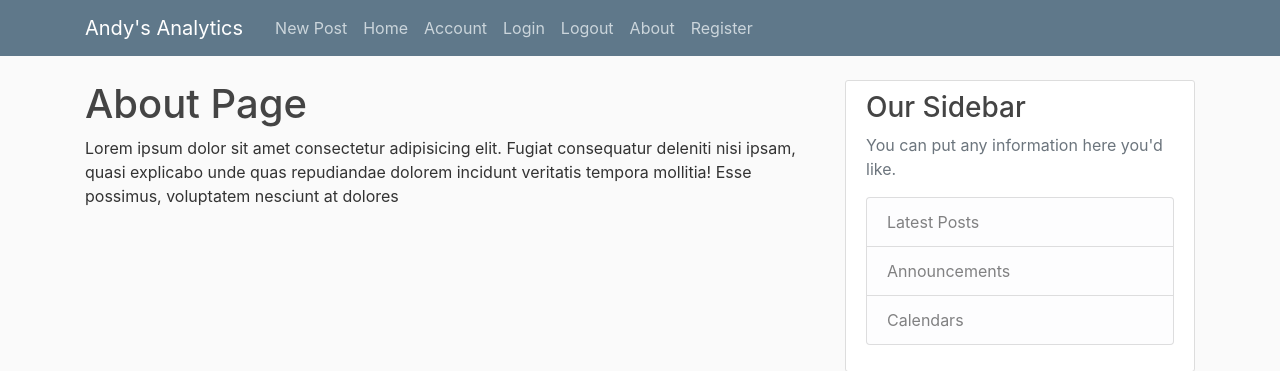
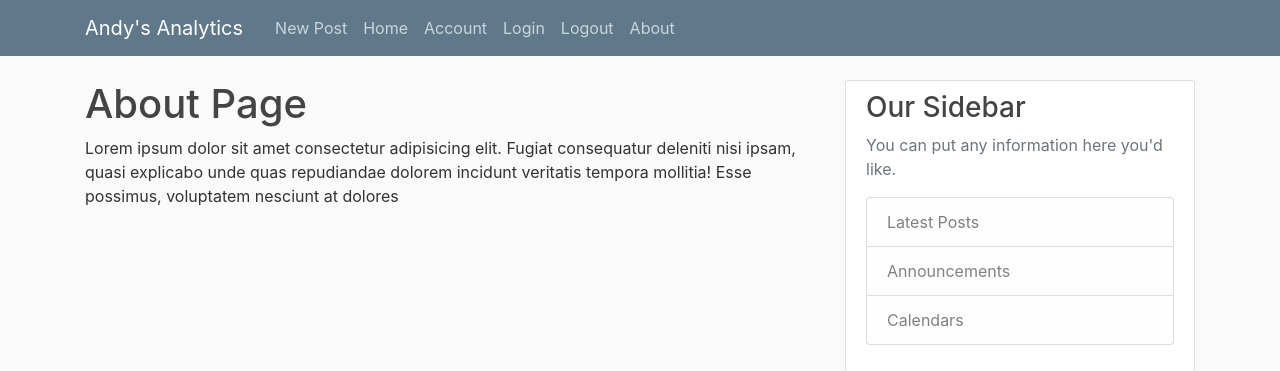
Before and after one commit to bhavyakundra/Blog-Site, a Flask app: page /about in a window 1280 px wide. Shown: the top 371 px of the page. Run offline with Flask 2, Linux system fonts and the light colour scheme; a user stored in the database is signed in; parts of the project's set-up code (start-up, migrations or seed data) failed here and were passed over; some libraries are stand-ins or nearby versions.

Commit message:
813-register

```diff
--- a/flask_blog_andy/flaskblog/templates/layout.html
+++ b/flask_blog_andy/flaskblog/templates/layout.html
@@ -31,9 +31,7 @@
               <a class="nav-item nav-link" href="{{ url_for('users.account') }}">Account</a>
               <a class="nav-item nav-link" href="{{ url_for('users.login') }}">Login</a>
               <a class="nav-item nav-link" href="{{ url_for('users.logout') }}">Logout</a>
-               <a class="nav-item nav-link" href="{{ url_for('main.about') }}">About</a>
-              <a class="nav-item nav-link" href="{{ url_for('users.register') }}">Register</a>
-
+              <a class="nav-item nav-link" href="{{ url_for('main.about') }}">About</a>
             </div>
             <!-- Navbar Right Side -->
             <div class="navbar-nav">
@@ -46,9 +44,9 @@
                   <a class="nav-item nav-link" href="{{ url_for('admin.admin_page') }}">Admin Page</a>
                 {% endif %}
               {% else %}<!--
-                <a class="nav-item nav-link" href="{{ url_for('users.login') }}">Login</a>
+                <a class="nav-item nav-link" href="{{ url_for('users.login') }}">Login</a>-->
                 <a class="nav-item nav-link" href="{{ url_for('users.register') }}">Register</a>
-              -->
+
               {% endif %}
             </div>
           </div>
```
